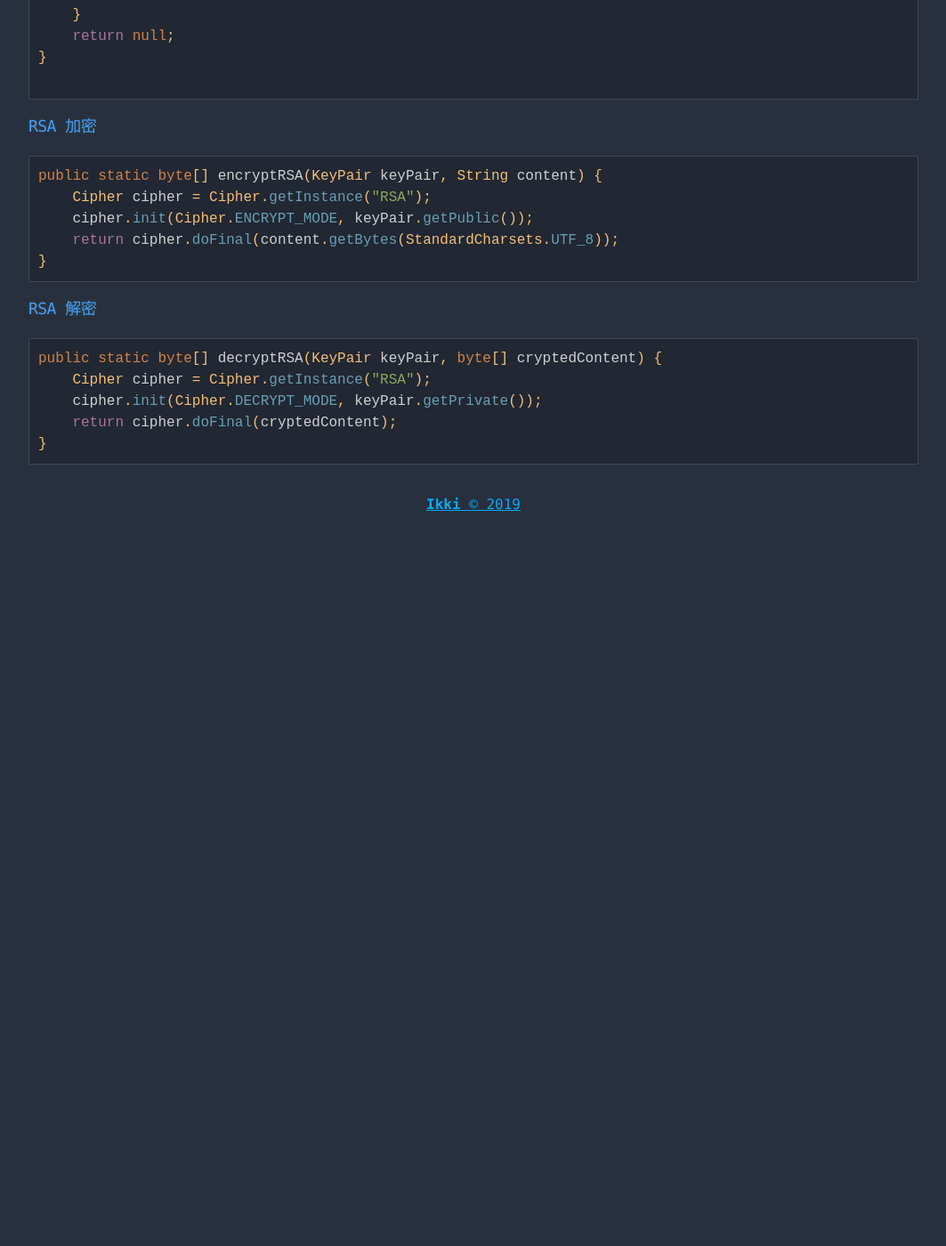
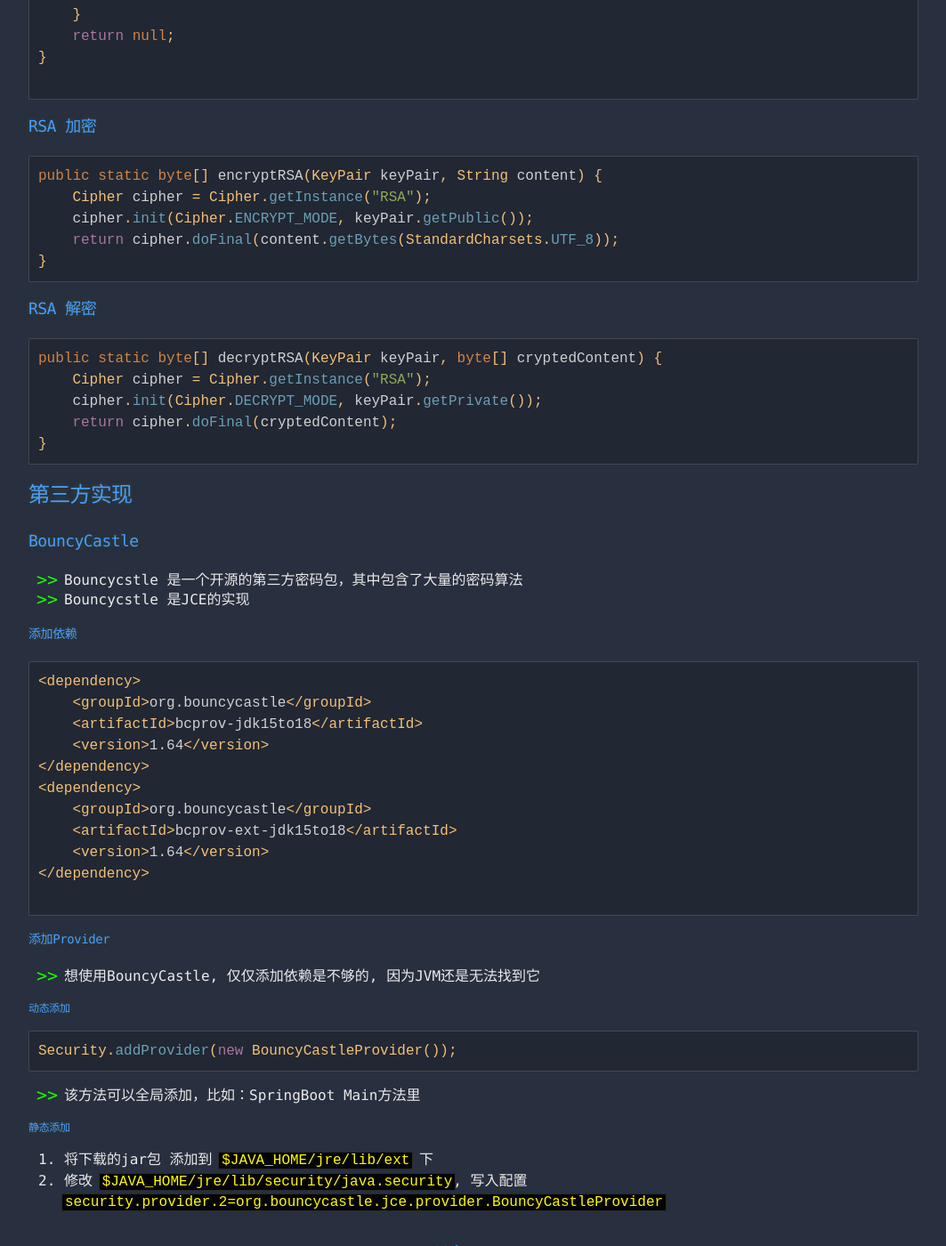
Before and after one commit to Ikki-Dai/blogs, a Jekyll site: the page built from _posts/2019-08-10-安全算法.md, in a window 1280 px wide and 1400 px high, scrolled down 1782 px. Shown: the whole window at 89% size, without its empty margins (108-1171 px from the left). Built offline with Jekyll 4.4.1, drawn with Linux system fonts in a browser that asks for light colours; before the commit the page ends 2374 px from its top, so only the background shows below that.

Commit message:
add jce bc usage

````diff
--- a/_posts/2019-08-10-安全算法.md
+++ b/_posts/2019-08-10-安全算法.md
@@ -88,3 +88,42 @@ public static byte[] decryptRSA(KeyPair keyPair, byte[] cryptedContent) {
     return cipher.doFinal(cryptedContent);
 }
 ```
+
+## 第三方实现
+
+### BouncyCastle
+
+- Bouncycstle 是一个开源的第三方密码包，其中包含了大量的密码算法
+- Bouncycstle 是JCE的实现
+
+#### 添加依赖
+
+```xml
+<dependency>
+    <groupId>org.bouncycastle</groupId>
+    <artifactId>bcprov-jdk15to18</artifactId>
+    <version>1.64</version>
+</dependency>
+<dependency>
+    <groupId>org.bouncycastle</groupId>
+    <artifactId>bcprov-ext-jdk15to18</artifactId>
+    <version>1.64</version>
+</dependency>
+
+```
+
+#### 添加Provider
+
+- 想使用BouncyCastle, 仅仅添加依赖是不够的, 因为JVM还是无法找到它
+
+##### 动态添加
+
+```java
+Security.addProvider(new BouncyCastleProvider());
+```
+- 该方法可以全局添加，比如：SpringBoot Main方法里
+
+##### 静态添加
+
+1. 将下载的jar包 添加到 `$JAVA_HOME/jre/lib/ext` 下
+2. 修改 `$JAVA_HOME/jre/lib/security/java.security`, 写入配置 `security.provider.2=org.bouncycastle.jce.provider.BouncyCastleProvider`
````
